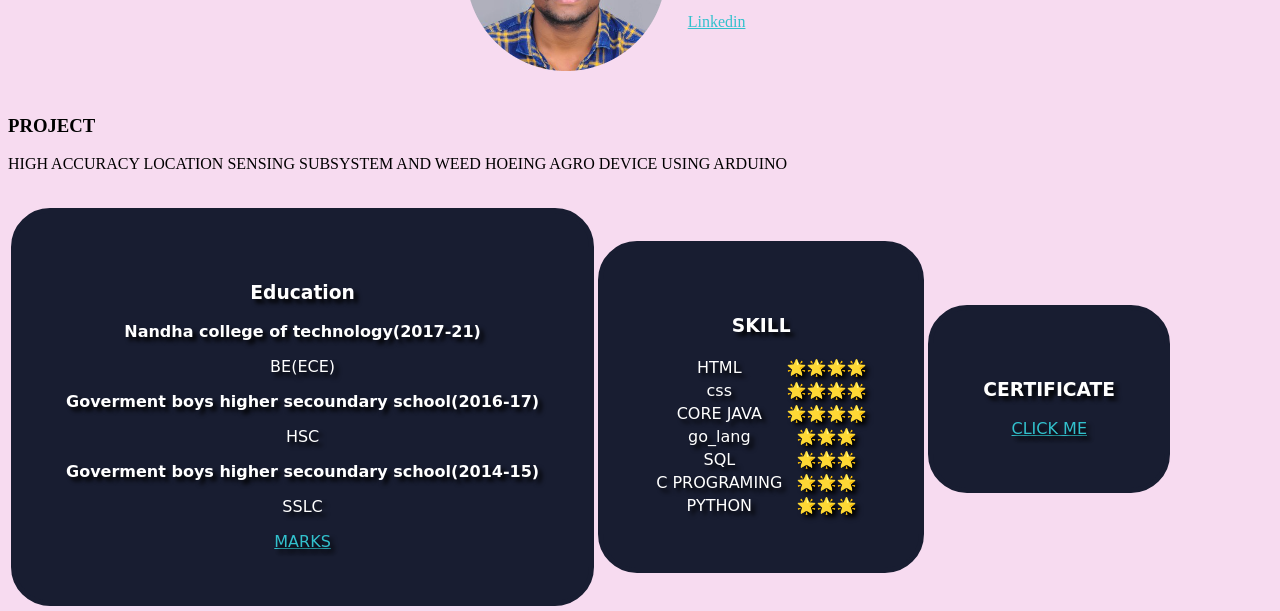
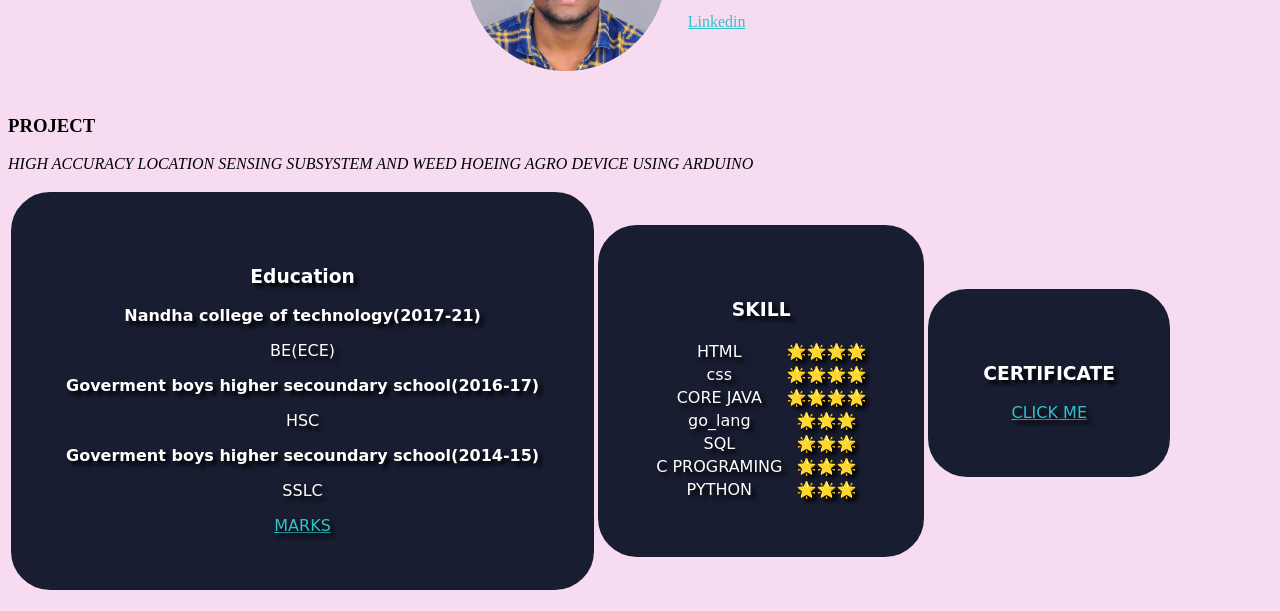
Before and after one commit to Elango67/cv, a plain HTML site: page index.html in a window 1280 px wide. Shown: the part 158-769 px from the top of the page. Drawn offline with Linux system fonts and the light colour scheme.

Commit message:
Update index.html

```diff
--- a/index.html
+++ b/index.html
@@ -138,9 +138,9 @@
     </td>
  <tr>
   <h3>PROJECT</h3>
-    <p>HIGH ACCURACY LOCATION SENSING SUBSYSTEM AND WEED HOEING AGRO DEVICE USING ARDUINO
+    <i>HIGH ACCURACY LOCATION SENSING SUBSYSTEM AND WEED HOEING AGRO DEVICE USING ARDUINO
 
-</p>
+</i>
   </tr>
 
   </tr>
```
